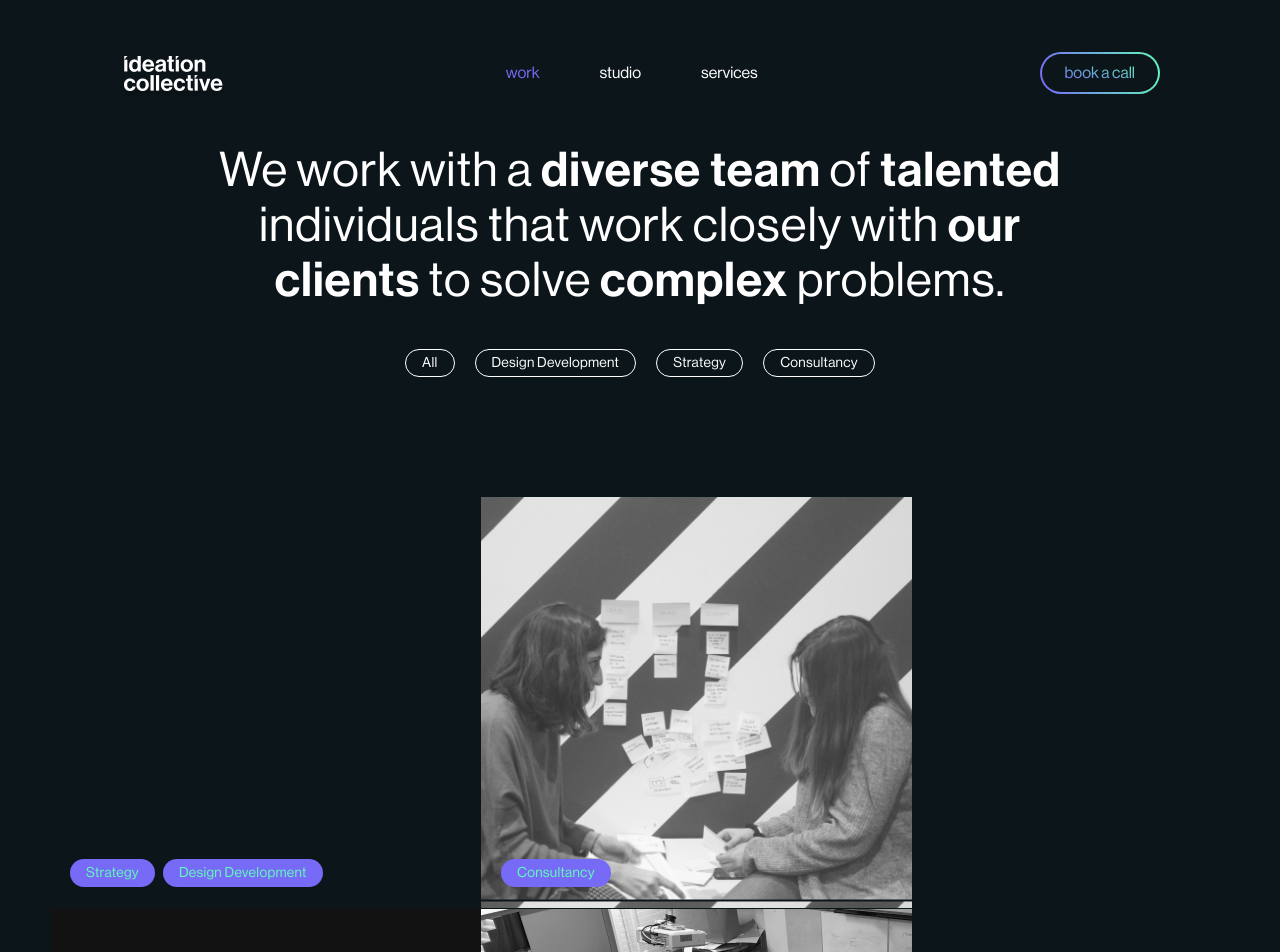
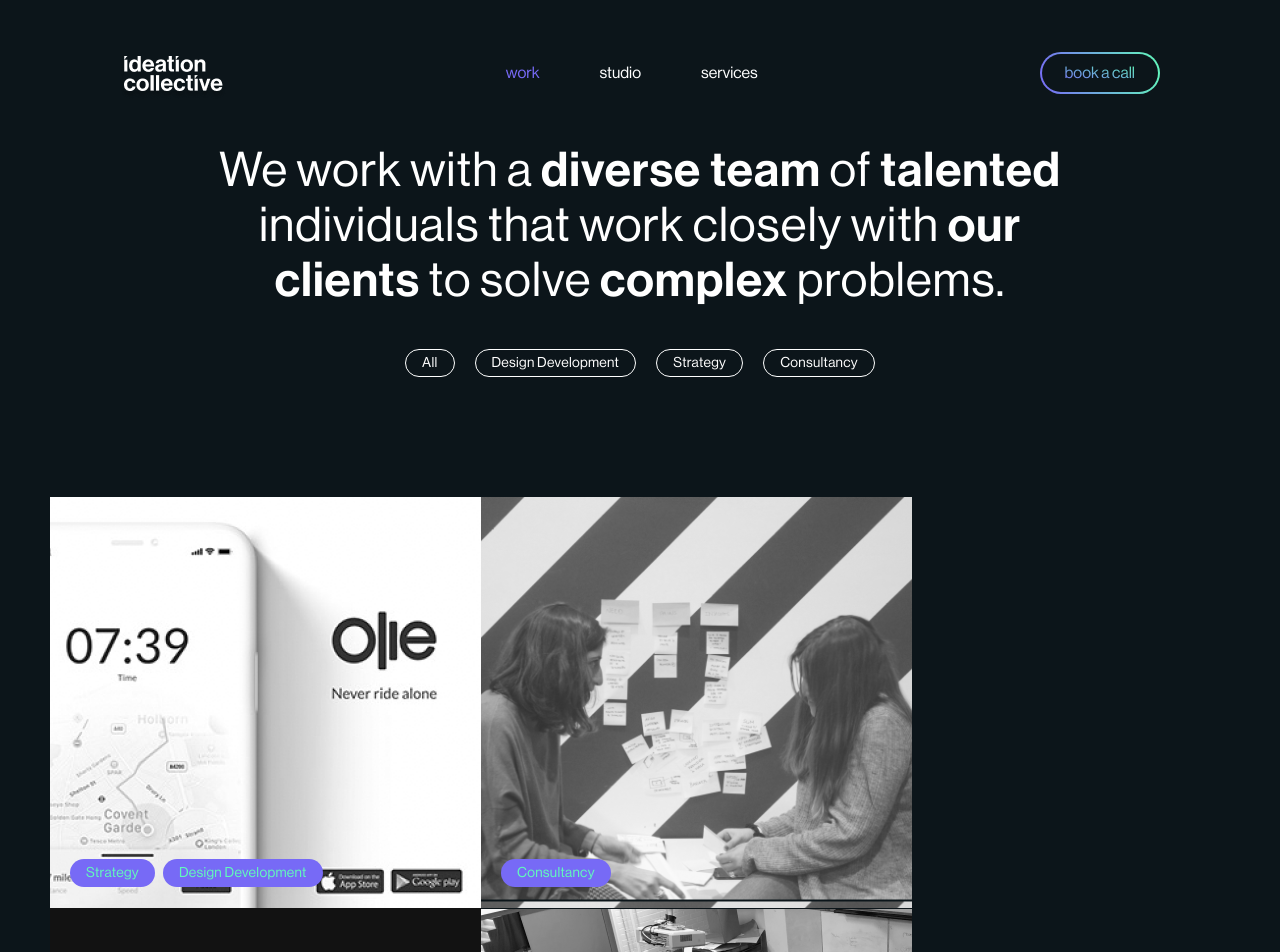
Before and after one commit to AfonsoMartinho/ideation-collective, a Next.js app: page /work in a window 1280 px wide. Shown: the top 952 px of the page. Built offline with nearby package versions, Linux system fonts and the light colour scheme.

Commit message:
work page filter animation fixed

```diff
--- a/components/caseStudy/case-study.scss
+++ b/components/caseStudy/case-study.scss
@@ -4,7 +4,7 @@
     position: relative;
     cursor: pointer;
     &.olie{
-        background-image: ('/assets/olie-case.png');
+        background-image: url('/assets/olie-case.png');
         background-size: 100%;
     }
     &.consult{
--- a/pages/work/index.js
+++ b/pages/work/index.js
@@ -1,36 +1,103 @@
 import Tag from "../../components/tag";
 import CaseStudy from "../../components/caseStudy";
-import {useEffect} from "react";
+import {useState, useEffect} from "react";
 
 export default function Moov() {
   const rootClassName = 'ic-work-wrapper'
   let allCaseStudies = [];
+  const [casesToShow, setCasesToShow] = useState([])
+  const [showMe, setShowMe] = useState(false);
+  const [activeTag, setActiveTag] = useState('');
+  // const ref = useRef(null);
 
   useEffect(() => {
     allCaseStudies = document.querySelectorAll('.case-study');
-    toogleTag('All')
-  }, []);
+    toogleTag('All');
+    setCasesToShow(allCaseStudies);
+  },[]);
 
   const toogleTag = (tag) => {
+    setShowMe(!showMe);
+    setActiveTag(tag)
+    allCaseStudies = document.querySelectorAll('.case-study');
+    setCasesToShow([])
+    // console.log('All', allCaseStudies)
     for (const caseStudy of allCaseStudies) {
+      caseStudy.style.display = "none";
+      caseStudy.classList.remove("hide");
       caseStudy.classList.remove("show");
-      caseStudy.classList.add("hide");
+    }
+    for (const caseStudy of allCaseStudies) {
       if(tag === 'All') {
-        caseStudy.classList.remove("hide");
-        caseStudy.classList.add("show");
+        caseStudy.style.display = "flex";
+        // caseStudy.classList.add("show");
+        // caseStudy.classList.remove("hide");
+
+        setCasesToShow([...casesToShow, caseStudy])
       }
       else{
         const tags = caseStudy.dataset.tags;
         if(tags.includes(tag)) {
-          caseStudy.classList.remove("hide");
-          caseStudy.classList.add("show");
+          setCasesToShow([...casesToShow, caseStudy])
+          caseStudy.style.display = "flex";
+          // caseStudy.classList.add("show");
+          // caseStudy.classList.remove("hide");
+
+          // caseStudy.classList.remove("hide");
         } else {
-          caseStudy.classList.remove("show");
-          caseStudy.classList.add("hide");
+          var casesArray = [...casesToShow]
+          setCasesToShow(casesArray.filter(item => item !== caseStudy));
+          // caseStudy.classList.add("hide");
+          // caseStudy.classList.remove("show");
+          caseStudy.style.display = "none";
+
+          // caseStudy.classList.remove("show");
+          // caseStudy.classList.add("hide");
         }
       }
     }
+    // const casesToShowArray = [...casesToShow]
+
+    // for (const caseStudy of casesToShowArray) {
+    //   console.log('adding Show Class', caseStudy)
+
+    //     caseStudy.classList.remove("hide");
+    //         caseStudy.classList.add("show");
+    //   }
   }
+
+  useEffect(() => {
+    allCaseStudies = document.querySelectorAll('.case-study');
+    for (const caseStudy of allCaseStudies) {
+        if(activeTag === 'All') {
+          // caseStudy.style.display = "flex";
+          caseStudy.classList.add("show");
+          caseStudy.classList.remove("hide");
+
+          setCasesToShow([...casesToShow, caseStudy])
+        } else {
+          const tags = caseStudy.dataset.tags;
+          if(tags.includes(activeTag)) {
+            setCasesToShow([...casesToShow, caseStudy])
+            // caseStudy.style.display = "flex";
+            caseStudy.classList.add("show");
+            caseStudy.classList.remove("hide");
+
+            // caseStudy.classList.remove("hide");
+          } else {
+            var casesArray = [...casesToShow]
+            setCasesToShow(casesArray.filter(item => item !== caseStudy));
+            caseStudy.classList.add("hide");
+            caseStudy.classList.remove("show");
+            // caseStudy.style.display = "none";
+
+            // caseStudy.classList.remove("show");
+            // caseStudy.classList.add("hide");
+          }
+      }
+  }
+
+  },[showMe]);
 
   return (
       <div className={rootClassName}>
@@ -47,7 +114,7 @@ export default function Moov() {
           </div>
           <div className={`${rootClassName}__case-studies`}>
             <div className={`${rootClassName}__case-studies__content`}>
-              <CaseStudy onClick={()=>{  window.location.href='work/moov' } } caseName="olie" data-tags={['Strategy', 'Design Development']}/>
+              <CaseStudy onClick={()=>{  window.location.href='work/moov' } }caseName="olie" data-tags={['Strategy', 'Design Development']}/>
               <CaseStudy onClick={()=>{  window.location.href='work/moov' } }caseName="consult" data-tags={['Consultancy']}/>
               <CaseStudy onClick={()=>{  window.location.href='work/moov' } }caseName="other" data-tags={['Strategy', 'Design Development']}/>
               <CaseStudy onClick={()=>{  window.location.href='work/moov' } }caseName="lectures" data-tags={['Consultancy']}/>
--- a/styles/_work.scss
+++ b/styles/_work.scss
@@ -32,13 +32,16 @@
             .case-study{
                 // transition: all 0.3s ease;
                 // display: none;
+                // display: none;
+                display: flex;
+                &.hide{
+
+                    display: none;
+                    // animation: fadeOut 1s ease-in-out;
+                }
                 &.show{
-                    animation: fadeIn 1s ease-in-out;
+                    animation: fadeIn 0.5s ease-in-out;
                     display: flex;
-                }
-                &.hide{
-                    // animation: fadeOut 1s ease-in-out;
-                    display: none;
                 }
             }
        }
```
